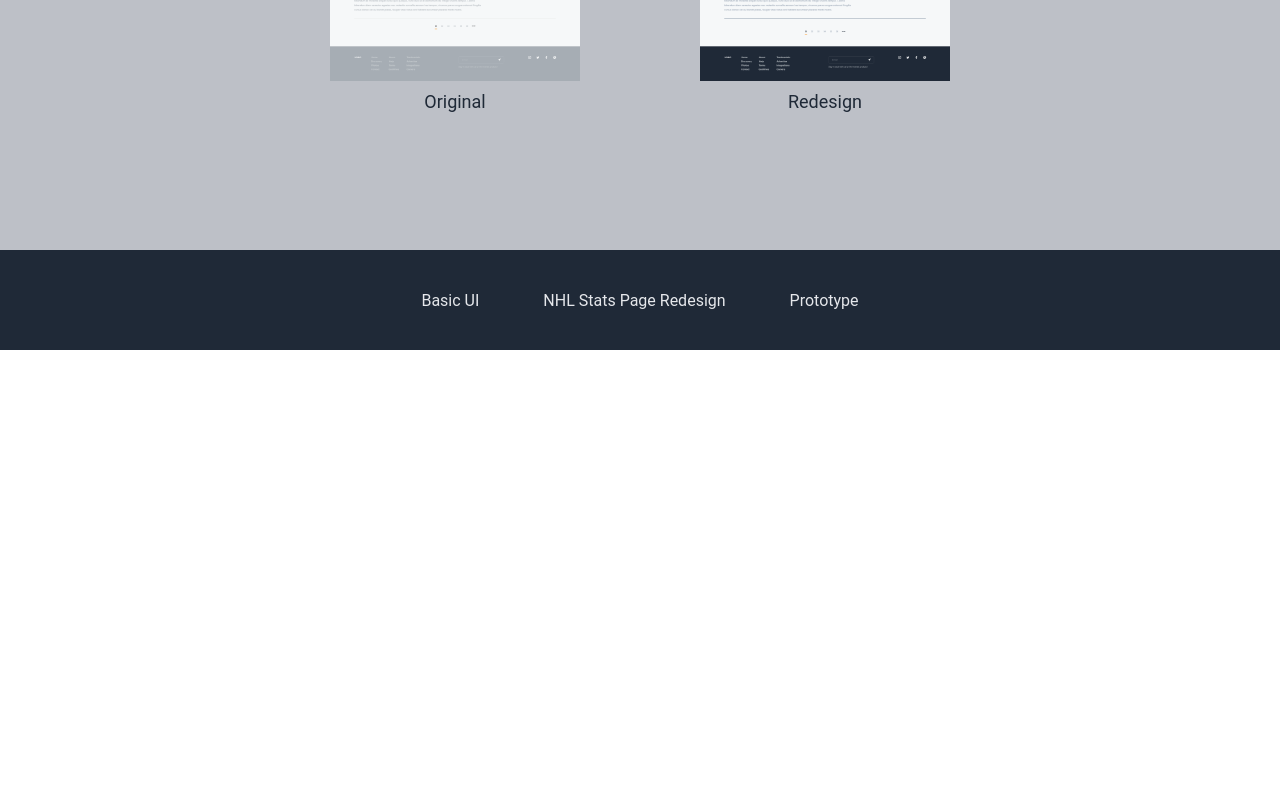
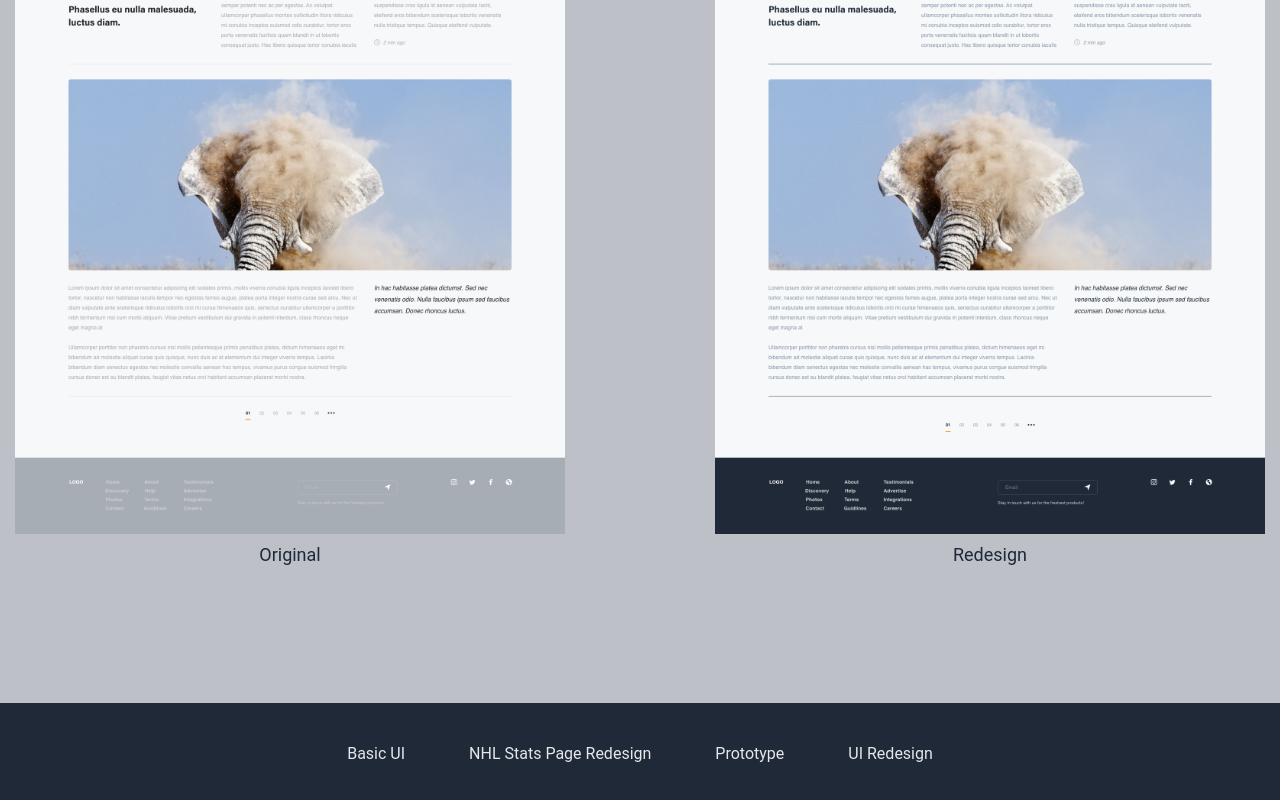
Before and after one commit to kconv/kconv.github.io, a plain HTML site: page index.html in a window 1280 px wide. Shown: the part 4283-5083 px from the top of the page. Before the commit the page ends 4633 px from the top, so only its background shows below. Drawn offline with Linux system fonts and the light colour scheme.

Commit message:
ui design portfolio

```diff
--- a/index.html
+++ b/index.html
@@ -152,6 +152,7 @@
         <a href="xd-files/converse-assignment4.xd">Basic UI</a>
         <a href="xd-files/nhl-redesign.xd">NHL Stats Page Redesign</a>
         <a href="xd-files/converse-prototype.xd">Prototype</a>
+        <a href="xd-files/converse-xd-resources-responsive-design-ui.xd">UI Redesign</a>
       </div>
     </footer>
 </body>
--- a/styles.css
+++ b/styles.css
@@ -213,7 +213,14 @@ h4 {
     width: 250px;
 }
 
+.container.five > .info-header > .contents > .info > img {
+    width: 550px;
 
+}
+
+.container.five > .info-header > .contents {
+    gap: 450px;
+}
 
 .text.quote {
   font-size: 36px;
```
